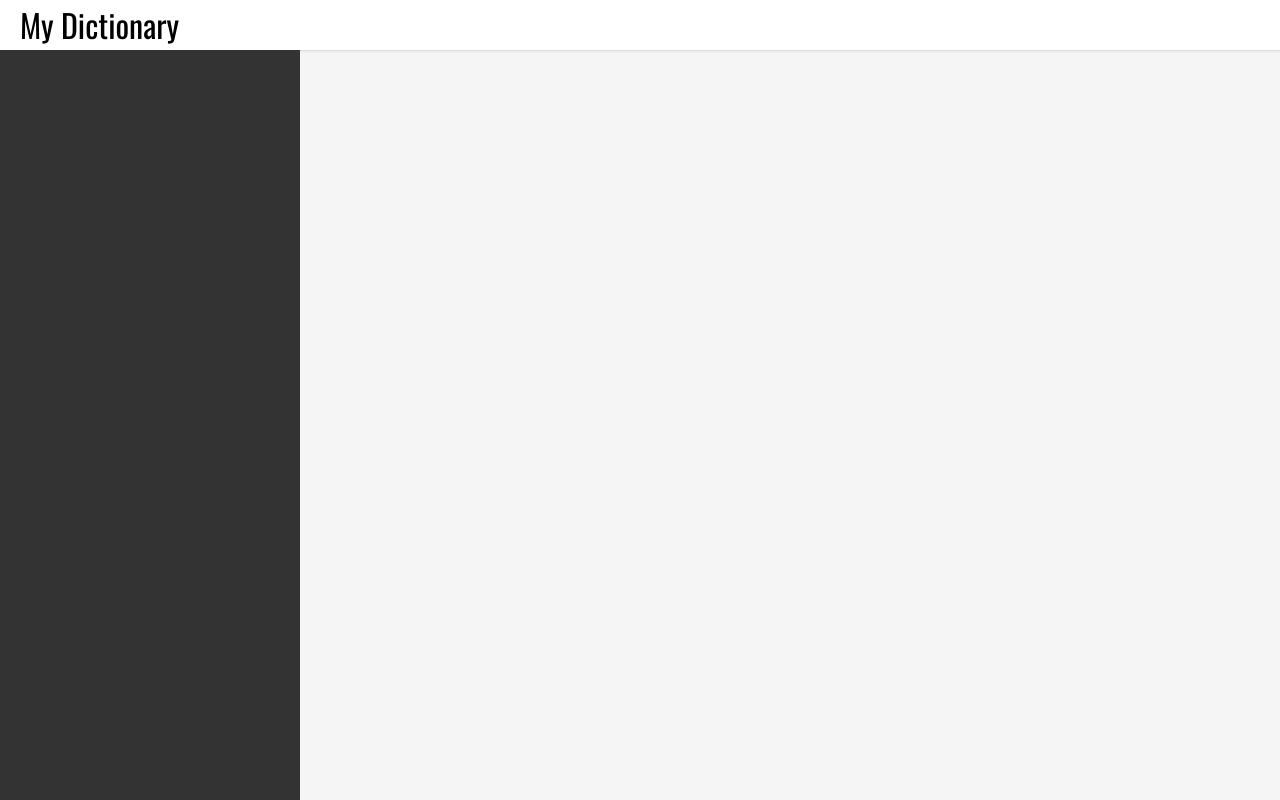
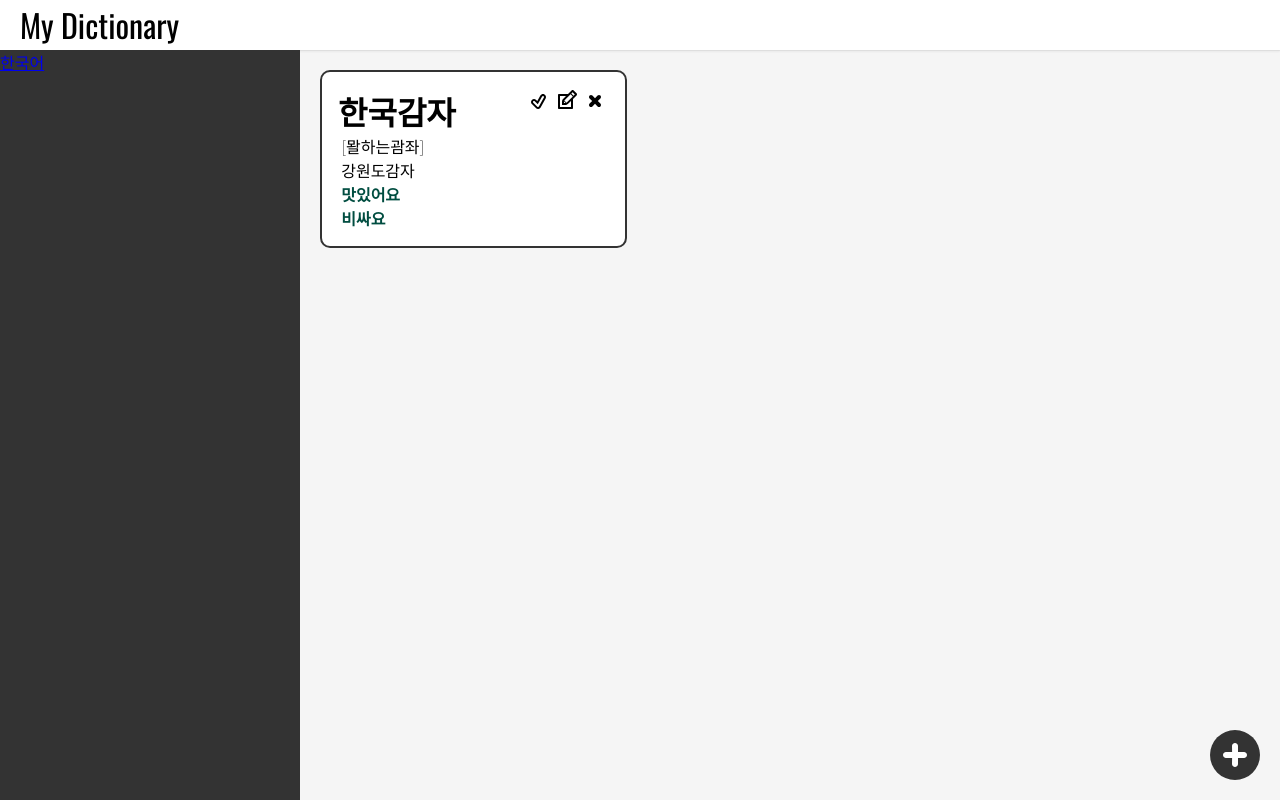
Before and after one commit to KoreanDinosaurs/React_Prac_2, a React (Create React App) app in the folder personel/: page /korea in a window 1280 px wide. Before the commit this address had no page. Built offline with nearby package versions, Linux system fonts and the light colour scheme.

Commit message:
Add Nav Link

```diff
--- a/personel/src/App.js
+++ b/personel/src/App.js
@@ -14,7 +14,7 @@ function App() {
         <Wrap>
             <Nav/>
             <Routes>
-                <Route path="/" element={<Section />} />
+                <Route path="/*" element={<Section />} />
                 <Route path="/detail" element={<Detail />} />
                 <Route path="/revise/:idx" element={<Revise />} />
             </Routes>
--- /dev/null
+++ b/personel/src/Korea.js
@@ -0,0 +1,117 @@
+import React from "react";
+import { useDispatch, useSelector } from "react-redux";
+import { Link } from "react-router-dom";
+import styled from "styled-components";
+import { deleteData, updateData } from "./redux/modules/data";
+
+function Korea(){
+    const dict_list = useSelector(state => state.data.list).filter(v => v.language === 'Korea')
+
+    const dispatch = useDispatch()
+
+    const click_btn = (e) => {
+        const idx = e.target.dataset.id
+        dispatch(updateData(idx))
+    }
+
+    const click_cancle = (e) => {
+        const idx = e.target.dataset.id
+        dispatch(deleteData(idx))
+    }
+
+    return(
+        <>
+            {dict_list.map((v,i) => {
+                const completeNum = dict_list[i].completed
+                return(
+                    <Container num={completeNum} key={i}>
+                        <Word num={completeNum}>{v.word}</Word>
+                        <Sound num={completeNum}>[{v.sound}]</Sound>
+                        <Meaning num={completeNum}>{v.meaning}</Meaning>
+                        <Example num={completeNum}>{v.example}</Example>
+                        <Translation num={completeNum}>{v.translation}</Translation>
+                        <Wrap num={completeNum}>
+                            <button onClick={click_btn} data-id={i}>
+                                <svg stroke="currentColor" fill="currentColor" strokeWidth="0" version="1.2" baseProfile="tiny" viewBox="0 0 24 24" height="1.0em" width="1em" xmlns="http://www.w3.org/2000/svg">
+                                    <path d="M11 20c-.801 0-1.555-.312-2.121-.879l-4-4c-.567-.566-.879-1.32-.879-2.121s.312-1.555.879-2.122c1.133-1.133 3.109-1.133 4.242 0l1.188 1.188 3.069-5.523c.526-.952 1.533-1.544 2.624-1.544.507 0 1.012.131 1.456.378.7.39 1.206 1.028 1.427 1.798.221.771.127 1.581-.263 2.282l-5 9c-.454.818-1.279 1.384-2.206 1.514-.139.019-.277.029-.416.029zm-4-8c-.268 0-.518.104-.707.293s-.293.439-.293.707.104.518.293.707l4 4c.223.221.523.33.844.283.312-.043.586-.232.737-.504l5-9c.13-.233.161-.503.088-.76-.073-.257-.243-.47-.478-.6-.473-.264-1.101-.078-1.357.388l-4.357 7.841-3.062-3.062c-.19-.189-.44-.293-.708-.293z"></path>
+                                </svg>
+                            </button>
+                            <Link to={"/revise/" + i}>
+                                <svg stroke="currentColor" fill="currentColor" strokeWidth="0" version="1.2" baseProfile="tiny" viewBox="0 0 24 24" completed="true" height="1em" width="1em" xmlns="http://www.w3.org/2000/svg">
+                                    <path d="M21.561 5.318l-2.879-2.879c-.293-.293-.677-.439-1.061-.439-.385 0-.768.146-1.061.439l-3.56 3.561h-9c-.552 0-1 .447-1 1v13c0 .553.448 1 1 1h13c.552 0 1-.447 1-1v-9l3.561-3.561c.293-.293.439-.677.439-1.061s-.146-.767-.439-1.06zm-10.061 9.354l-2.172-2.172 6.293-6.293 2.172 2.172-6.293 6.293zm-2.561-1.339l1.756 1.728-1.695-.061-.061-1.667zm7.061 5.667h-11v-11h6l-3.18 3.18c-.293.293-.478.812-.629 1.289-.16.5-.191 1.056-.191 1.47v3.061h3.061c.414 0 1.108-.1 1.571-.29.464-.19.896-.347 1.188-.64l3.18-3.07v6zm2.5-11.328l-2.172-2.172 1.293-1.293 2.171 2.172-1.292 1.293z"></path>
+                                </svg>
+                            </Link>
+                            <button onClick={click_cancle} data-id={i}>
+                            <svg stroke="currentColor" fill="currentColor" strokeWidth="0" version="1.2" baseProfile="tiny" viewBox="0 0 24 24" completed="true" height="1em" width="1em" xmlns="http://www.w3.org/2000/svg">
+                                <path d="M17.414 6.586c-.78-.781-2.048-.781-2.828 0l-2.586 2.586-2.586-2.586c-.78-.781-2.048-.781-2.828 0-.781.781-.781 2.047 0 2.828l2.585 2.586-2.585 2.586c-.781.781-.781 2.047 0 2.828.39.391.902.586 1.414.586s1.024-.195 1.414-.586l2.586-2.586 2.586 2.586c.39.391.902.586 1.414.586s1.024-.195 1.414-.586c.781-.781.781-2.047 0-2.828l-2.585-2.586 2.585-2.586c.781-.781.781-2.047 0-2.828z"></path>
+                            </svg>
+                            </button>
+                        </Wrap>
+                    </Container>
+                )
+            })}
+        </>
+    )
+}
+
+export default Korea;
+
+const Container = styled.div`
+    position: relative;
+    width: 100%;
+    border: 2px #333 solid;
+    border-radius: 10px;
+    background-color: ${props => props.num ? "#333" : "white"};
+    padding: 1em;
+    display: flex;
+    flex-direction: column;
+`;
+
+const Word = styled.span`
+    font-size: 2em;
+    font-weight: bold;
+    color: ${props => props.num ? "white" : "black"};
+`;
+
+const Sound = styled.span`
+    color: ${props => props.num ? "white" : "black"};
+    margin-left: 0.2em;
+`;
+
+const Meaning = styled.span`
+    color: ${props => props.num ? "white" : "black"};
+    margin-left: 0.2em;
+`;
+
+const Example = styled.span`
+    color: ${props => props.num ? "white" : "#004d40"};
+    margin-left: 0.2em;
+    font-weight: bold;
+`;
+
+const Translation = styled.span`
+    color: ${props => props.num ? "white" : "#004d40"};
+    margin-left: 0.2em;
+    font-weight: bold;
+`;
+
+const Wrap = styled.div`
+    position: absolute;
+    right: 1em;
+    font-size: 1em;
+    display: flex;
+    justify-content: space-around;
+
+    svg {
+        margin: 0 2px;
+        color: ${props => props.num ? "white" : "black"};
+        pointer-events: none;
+        font-size: 24px;
+    }
+
+    & > button {
+        border: none;
+        background-color: transparent;
+        cursor: pointer;
+    }
+`;
--- a/personel/src/Nav.js
+++ b/personel/src/Nav.js
@@ -1,10 +1,11 @@
 import React from "react";
+import { Link } from "react-router-dom";
 import styled from "styled-components";
 
 function Nav(){
     return(
         <Wrap>
-
+            <Link to="/korea">한국어</Link>
         </Wrap>
     )
 }
--- a/personel/src/Section.js
+++ b/personel/src/Section.js
@@ -1,12 +1,18 @@
 import React from "react";
+import { Route, Routes } from "react-router-dom";
 import styled from "styled-components";
 import Article from "./Article";
 import Create from "./Create";
+import Korea from "./Korea";
 
 function Section(){
     return (
         <Container>
-            <Article />
+            <Routes>
+                <Route path="/*" element={<Article/>}/>
+                <Route path="/korea" element={<Korea/>}/>
+            </Routes>
+            {/* <Article /> */}
             <Create />
         </Container>
     )
--- a/personel/src/redux/modules/data.js
+++ b/personel/src/redux/modules/data.js
@@ -6,7 +6,17 @@ const DELETE = 'data/DELETE';
 const REVISE = 'data/REVISE';
 const initialState = {list:[
     {
+      language: 'China',
       word: "말하는감자",
+      sound: "뫌하는괌좌",
+      meaning: "강원도감자",
+      example: "맛있어요",
+      translation: "비싸요",
+      completed: 0,
+    },
+    {
+      language: 'Korea',
+      word: "한국감자",
       sound: "뫌하는괌좌",
       meaning: "강원도감자",
       example: "맛있어요",
```
Lines whose indentation alone changed are shown as unchanged.
